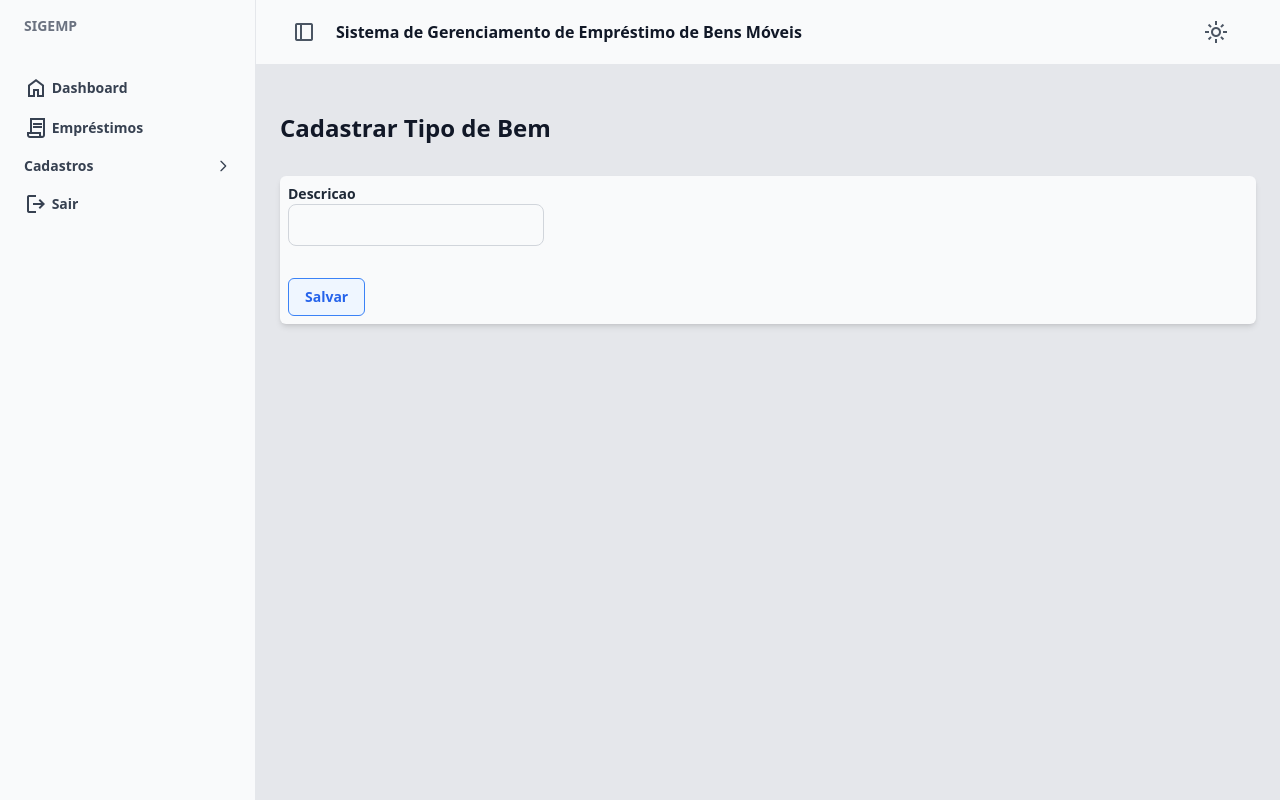
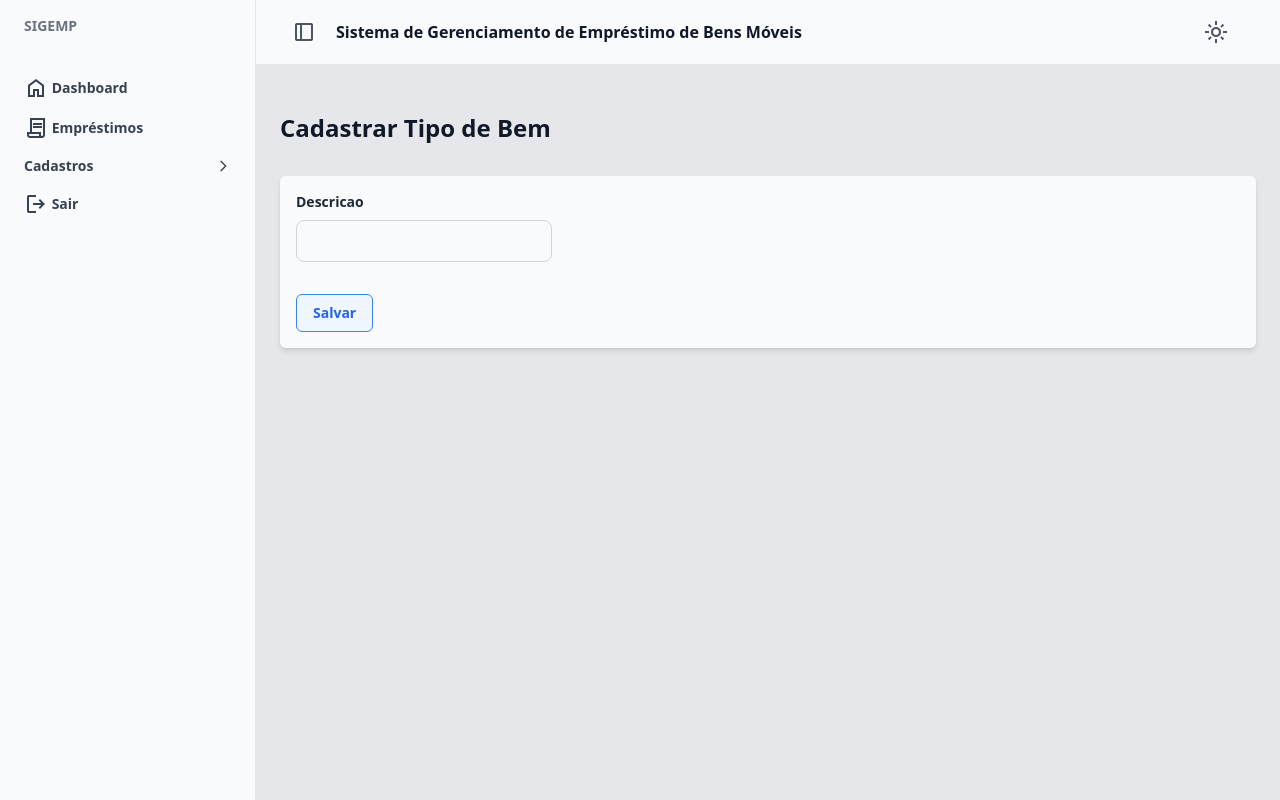
Before and after one commit to kavvata/sigemp, a Django app: page /patrimonio/tipo_bem/add in a window 1280 px wide. Run offline with Django 5.2, Linux system fonts and the light colour scheme; the visitor is signed in with stand-in values (Sample User, id 1); parts of the project's set-up code (start-up, migrations or seed data) failed here and were passed over; some libraries are stand-ins or nearby versions.

Commit message:
fix(patrimonio): corrigido padding entre campos no form de tipos de bem

```diff
--- a/patrimonio/templates/patrimonio/tipo_bem/tipo_bem_form.html
+++ b/patrimonio/templates/patrimonio/tipo_bem/tipo_bem_form.html
@@ -11,10 +11,10 @@
     {% endif %}
 {% endblock actions %}
 {% block content %}
-    <section class="bg-gray-50 dark:bg-gray-900 text-gray-900 dark:text-white max-w-7xl mx-auto p-2 shadow-md rounded-md">
+    <section class="bg-gray-50 dark:bg-gray-900 text-gray-900 dark:text-white max-w-7xl mx-auto p-4 gap-y-4 shadow-md rounded-md">
         <form method="post">
             {% csrf_token %}
-            <div class="flex flex-col max-w-64">
+            <div class="flex flex-col gap-2 max-w-64">
                 <label class="text-gray-800 dark:text-white text-sm font-semibold"
                        for="descricao">{{ form.descricao.label }}</label>
                 {% render_field form.descricao class="block w-full min-w-0 rounded-lg border border-gray-300 bg-gray-50 p-2.5 text-sm text-gray-900 focus:border-blue-500 focus:ring-blue-500  dark:border-gray-600 dark:bg-gray-700 dark:text-white dark:placeholder-gray-400 dark:focus:border-blue-500 dark:focus:ring-blue-500" %}
```
